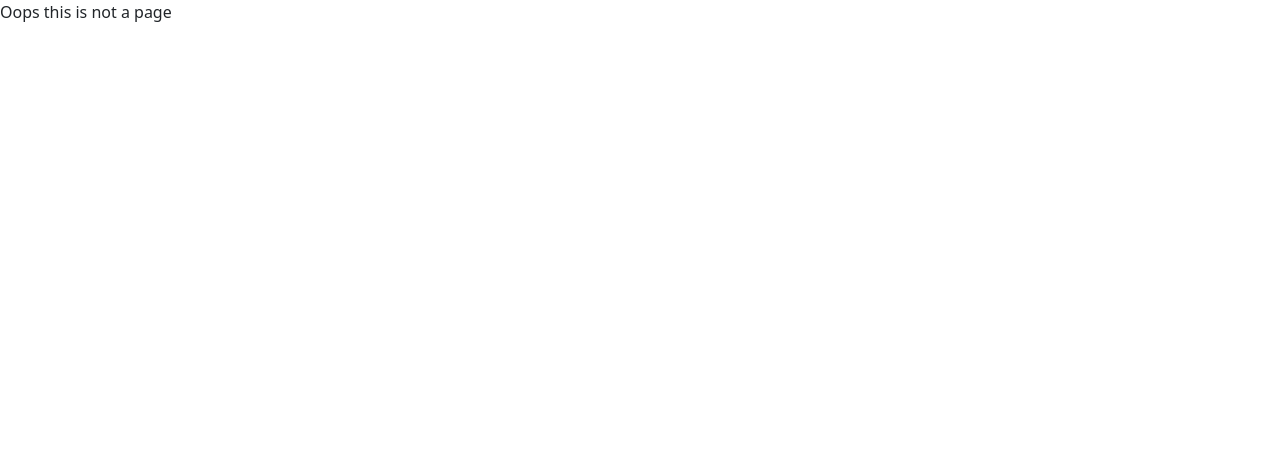
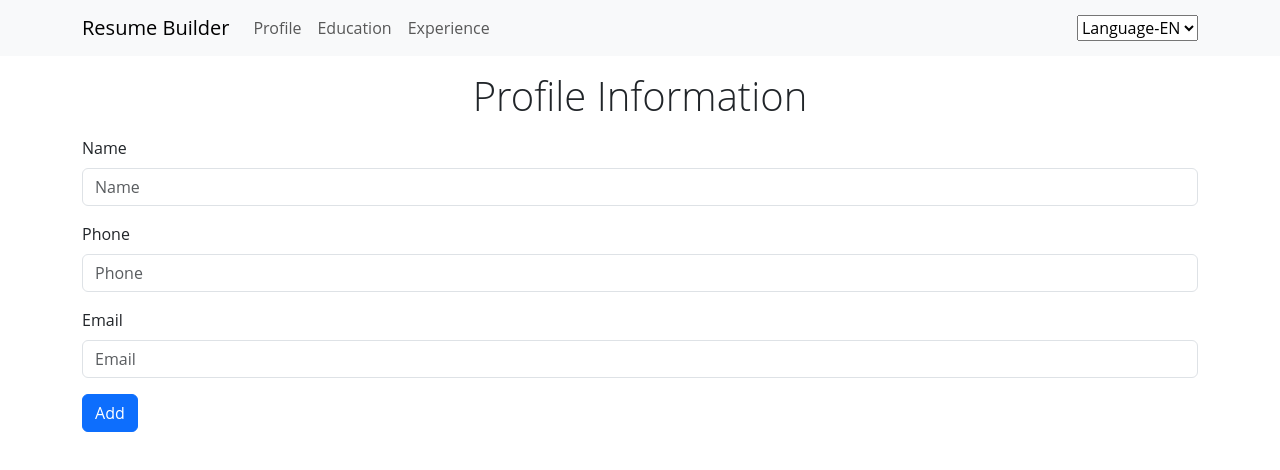
Before and after one commit to srehan17/resumeApp, a React (Create React App) app in the folder client/: page /profile in a window 1280 px wide. Shown: the top 470 px of the page. Built offline with nearby package versions, Linux system fonts and the light colour scheme.

Commit message:
set types for start and end date

```diff
--- a/client/src/App.css
+++ b/client/src/App.css
@@ -0,0 +1,3 @@
+body {
+    font-family: 'Open Sans', sans-serif;
+}
--- a/client/src/App.tsx
+++ b/client/src/App.tsx
@@ -1,23 +1,25 @@
-import React, { useEffect, useState } from 'react'
+import React from 'react'
 import { BrowserRouter, Routes, Route } from "react-router-dom"
+import Navigation from "./components/Navigation"
 import Home from "./components/Home"
+import Profile from './components/Profile'
 import Education from "./components/Education"
 import Experience from './components/Experience'
 import NoPage from './components/NoPage'
-import Layout from './components/Layout'
 import 'bootstrap/dist/css/bootstrap.min.css'
 import { FC } from 'react';
+import  './App.css'
 
 const App: FC = () => {
   return (
     <BrowserRouter>
+    <Navigation />
     <Routes>
-        {/* <Route element={<Layout />}> */}
       <Route index path="/" element={<Home />} />
+      <Route path="/profile" element={<Profile />} />
       <Route path="/education" element={<Education />} />
       <Route path="/experience" element={<Experience />} />
       <Route path="*" element={<NoPage />} />
-        {/* </Route> */}
     </Routes>
     </BrowserRouter>
   )
--- a/client/src/components/Education.tsx
+++ b/client/src/components/Education.tsx
@@ -1,20 +1,18 @@
 import React from 'react'
-import { Form, Button, Container, CardTitle } from 'react-bootstrap'
+import { Form, Button, Container } from 'react-bootstrap'
 import { DatePicker } from 'react-date-picker'
 import 'react-date-picker/dist/DatePicker.css'
 import 'react-calendar/dist/Calendar.css'
+import Title from './Title'
 
 const Education = () => {
     return (
         <Container>
-            <CardTitle className="text-center text-uppercase my-3">Education</CardTitle>
+            <Title title="Education" />
             <Form>
-                <Form.Group className="mb-3" controlId="formEducation">
+                <Form.Group className="mb-3" controlId="formEducationalInstitution">
                     <Form.Label>Institution</Form.Label>
-                    <Form.Control type="text" placeholder="Enter institution name" />
-                    {/* <Form.Text className="text-muted">
-                    We'll never share your institution name with anyone else.
-                </Form.Text> */}
+                    <Form.Control type="text" placeholder="Institution" />
                 </Form.Group>
                 <Form.Group className="mb-3" controlId="formQualification">
                     <Form.Label>Qualification</Form.Label>
@@ -26,17 +24,12 @@ const Education = () => {
                 </Form.Group>
                 <Form.Group className="mb-3" controlId="startYear">
                     <Form.Label>Start Year</Form.Label>
-                    <DatePicker
-                    // onChange={onChange} value={value}
-                    />
+                    <DatePicker />
                 </Form.Group>
                 <Form.Group className="mb-3" controlId="End Year">
                     <Form.Label>End Year</Form.Label>
-                    <DatePicker
-                    // onChange={onChange} value={value}
-                    />
+                    <DatePicker />
                 </Form.Group>
-
                 <Form.Group className="mb-3" controlId="formBasicCheckbox">
                     <Form.Check type="checkbox" label="Graduated" />
                 </Form.Group>
--- a/client/src/components/Experience.tsx
+++ b/client/src/components/Experience.tsx
@@ -1,18 +1,21 @@
-import React from 'react'
-import { Form, Button, Container, CardTitle } from 'react-bootstrap'
+import React, { useState } from 'react'
+import { Form, Button, Container } from 'react-bootstrap'
 import { DatePicker } from 'react-date-picker'
 import 'react-date-picker/dist/DatePicker.css'
 import 'react-calendar/dist/Calendar.css'
+import Title from './Title'
 
 const Experience = () => {
+    const [startDate, setStartDate] = useState<Date | null>(null)
+    const [endDate, setEndDate] = useState<Date | null>(null)
+
     return (
         <Container>
-            <CardTitle className="text-center text-uppercase my-3">Experience</CardTitle>
+            <Title title="Experience" />
             <Form>
                 <Form.Group className="mb-3" controlId="formCompany">
-                    <Form.Label>Company Name</Form.Label>
-                    <Form.Control type="text" placeholder="Company name" />
-                    {/* <Form.Text className="text-muted"></Form.Text> */}
+                    <Form.Label>Company</Form.Label>
+                    <Form.Control type="text" placeholder="Company" />
                 </Form.Group>
                 <Form.Group className="mb-3" controlId="formPosition">
                     <Form.Label>Position</Form.Label>
@@ -25,19 +28,20 @@ const Experience = () => {
                 <Form.Group className="mb-3" controlId="formStartDate">
                     <Form.Label>Start Date</Form.Label>
                     <DatePicker
-                    // onChange={onChange} value={value}
+                        value={startDate}
+                        onChange={(v) => setStartDate(v as Date)}
                     />
                 </Form.Group>
-                <Form.Group className="mb-3" controlId="formResponsibilities">
+                <Form.Group className="mb-3" controlId="formEndDate">
                     <Form.Label>End Date</Form.Label>
                     <DatePicker
-                    // onChange={onChange} value={value}
+                        value={endDate}
+                        onChange={(v) => setEndDate(v as Date)}
                     />
                 </Form.Group>
                 <Form.Group className="mb-3" controlId="formBasicCheckbox">
                     <Form.Check type="checkbox" label="Current Job" />
                 </Form.Group>
-
                 <Button variant="primary" type="submit">
                     Add
                 </Button>
--- a/client/src/components/Home.tsx
+++ b/client/src/components/Home.tsx
@@ -1,6 +1,7 @@
-import React, {FC} from 'react'
-import { useState, useEffect } from 'react'
-import { Container, Navbar, NavDropdown, Nav } from 'react-bootstrap'
+import React from 'react'
+import { useEffect, useState } from 'react';
+import { Container } from 'react-bootstrap';
+import Title from './Title';
 
 interface BackendData {
   experiences: string[];
@@ -14,37 +15,11 @@ const Home = () => {
       .then(response => response.json())
       .then(data => setBackendData(data))
       .catch(err => console.log(err))
-   } , []
+  } , []
   )
   return (
-    <Navbar expand="lg" className="bg-body-tertiary">
     <Container>
-        <Navbar.Brand href="#home">Resume Builder</Navbar.Brand>
-        <Navbar.Toggle aria-controls="basic-navbar-nav" />
-        <Navbar.Collapse id="basic-navbar-nav">
-          <Nav className="me-auto">
-            <Nav.Link href="#profile">Profile</Nav.Link>
-            <Nav.Link href="#education">Education</Nav.Link>
-            <Nav.Link href="#experience">Experience</Nav.Link>
-            {/* <NavDropdown title="Dropdown" id="basic-nav-dropdown">
-              <NavDropdown.Item href="#action/3.1">Action</NavDropdown.Item>
-              <NavDropdown.Item href="#action/3.2">
-                Another action
-              </NavDropdown.Item>
-              <NavDropdown.Item href="#action/3.3">Something</NavDropdown.Item>
-              <NavDropdown.Divider />
-              <NavDropdown.Item href="#action/3.4">
-                Separated link
-              </NavDropdown.Item>
-            </NavDropdown> */}
-          </Nav>
-        </Navbar.Collapse>
-        </Container>
-    </Navbar>
-)}
-
-export default Home
-    {/* <div>
+      <Title title="Let's Build Your Resume!"/>
       {(backendData?.experiences.length === 0)
         ? (<p>Loading...</p>)
         : (backendData?.experiences.map((experience, index) => (
@@ -53,4 +28,8 @@ export default Home
           )
         )
       }
-    </div> */}
+    </Container>
+  )
+}
+
+export default Home
--- /dev/null
+++ b/client/src/components/LanguageSelector.tsx
@@ -0,0 +1,12 @@
+import React from 'react'
+
+const LanguageSelector = () => {
+  return (
+    <select data-width="fit">
+        <option label="Language-EN" data-content='<span class="flag-icon flag-icon-us"></span> English'>English</option>
+        <option label="Language-FR" data-content='<span class="flag-icon flag-icon-mx"></span> Español'>Español</option>
+    </select>
+  )
+}
+
+export default LanguageSelector
--- /dev/null
+++ b/client/src/components/Navigation.tsx
@@ -0,0 +1,23 @@
+import React from 'react'
+import { Container, Navbar, Nav } from 'react-bootstrap'
+import LanguageSelector from './LanguageSelector'
+
+const Navigation = () => {
+  return (
+    <Navbar expand="lg" className="bg-body-tertiary">
+        <Container>
+            <Navbar.Brand href="/">Resume Builder</Navbar.Brand>
+            <Navbar.Toggle aria-controls="basic-navbar-nav" />
+            <Navbar.Collapse id="basic-navbar-nav">
+                <Nav className="me-auto">
+                    <Nav.Link href="/profile">Profile</Nav.Link>
+                    <Nav.Link href="/education">Education</Nav.Link>
+                    <Nav.Link href="/experience">Experience</Nav.Link>
+                </Nav>
+                <LanguageSelector />
+            </Navbar.Collapse>
+        </Container>
+    </Navbar>
+)}
+
+export default Navigation
--- a/client/src/components/NoPage.tsx
+++ b/client/src/components/NoPage.tsx
@@ -1,8 +1,12 @@
 import React from 'react'
+import { Container } from 'react-bootstrap'
+import Title from './Title'
 
 const NoPage = () => {
     return (
-        <div>Oops this is not a page</div>
+        <Container>
+            <Title title="Invalid page" />
+        </Container>
     )
 }
 
--- /dev/null
+++ b/client/src/components/Profile.tsx
@@ -0,0 +1,30 @@
+import React from 'react'
+import { Button, Container, Form } from 'react-bootstrap'
+import Title from './Title'
+
+const Profile = () => {
+  return (
+    <Container>
+        <Title title="Profile Information" />
+        <Form>
+            <Form.Group className="mb-3" controlId="formName">
+                <Form.Label>Name</Form.Label>
+                <Form.Control type="text" placeholder="Name" />
+            </Form.Group>
+            <Form.Group className="mb-3" controlId="formPhone">
+                <Form.Label>Phone</Form.Label>
+                <Form.Control type="text" placeholder="Phone" />
+            </Form.Group>
+            <Form.Group className="mb-3" controlId="formEmail">
+                <Form.Label>Email</Form.Label>
+                <Form.Control type="text" placeholder="Email" />
+            </Form.Group>
+            <Button variant="primary" type="submit">
+                Add
+            </Button>
+        </Form>
+    </Container>
+    )
+}
+
+export default Profile
--- /dev/null
+++ b/client/src/components/Title.tsx
@@ -0,0 +1,16 @@
+import React from 'react'
+import { CardTitle } from 'react-bootstrap'
+
+interface TitleProps {
+    title: string
+}
+
+const Title = ({title}: TitleProps) => {
+  return (
+    <CardTitle className="text-center display-6 my-3">
+    {title}
+    </CardTitle>
+  )
+}
+
+export default Title
--- a/client/tsconfig.json
+++ b/client/tsconfig.json
@@ -32,7 +32,7 @@
     "types": [
       "node",
       "jest",
-      "@testing-library/jest-dom"
+      "@testing-library/jest-dom",
     ], /* Specify type package names to be included without being referenced in a source file. */
     // "allowUmdGlobalAccess": true,                     /* Allow accessing UMD globals from modules. */
     // "moduleSuffixes": [],                             /* List of file name suffixes to search when resolving a module. */
```
Also changed, not shown: client/src/components/Layout.tsx (deleted, +0 -13 lines). Lines whose indentation alone changed are shown as unchanged.
